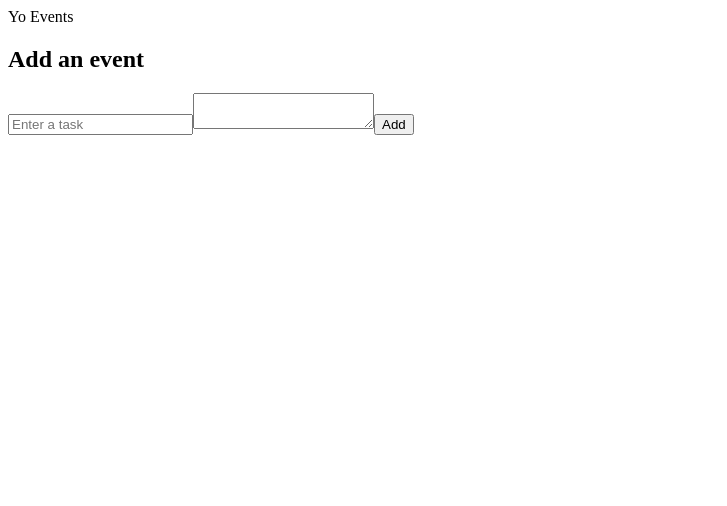
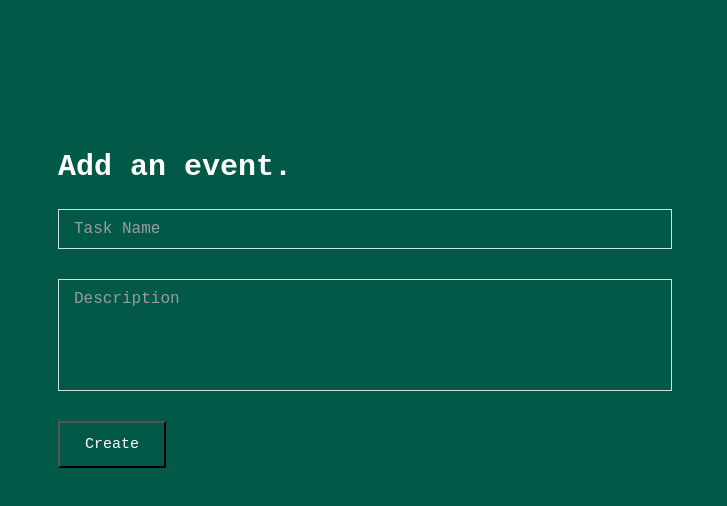
Before and after one commit to aktn/Productive-App-Angular-, an Angular app: page /events in a window 1280 px wide. Shown: the top 506 px of the page, without its empty margins (0-727 px from the left). Built offline with nearby package versions, Linux system fonts and the light colour scheme.

Commit message:
Styling an event form designs

```diff
--- a/src/productivity/events/containers/event-form/event-form.component.scss
+++ b/src/productivity/events/containers/event-form/event-form.component.scss
@@ -0,0 +1,19 @@
+.event-form {
+  margin: 150px 50px;
+  color: #fff;
+
+  button {
+    color: #fff;
+    padding: 13px 25px;
+    cursor: pointer;
+    font-size: 15px;
+    background: transparent;
+    transition: 0.2s;
+    font-family: var(--main-font);
+  }
+
+  h2 {
+    font-size: 30px;
+    font-family: var(--main-font);
+  }
+}
--- a/src/productivity/events/containers/event-form/event-form.component.ts
+++ b/src/productivity/events/containers/event-form/event-form.component.ts
@@ -5,12 +5,11 @@ import { Component } from "@angular/core";
   selector: "event-form",
   styleUrls: ["event-form.component.scss"],
   template: `
-    <div>
-      Yo Events
+    <div class="event-form">
       <shared-form (created)="createNewTask($event)">
-        <h2>Add an event</h2>
+        <h2>Add an event.</h2>
         <button type="submit">
-          Add
+          Create
         </button>
       </shared-form>
     </div>
--- a/src/productivity/shared/shared-form/components/shared-form.component.scss
+++ b/src/productivity/shared/shared-form/components/shared-form.component.scss
@@ -0,0 +1,18 @@
+input,
+textarea {
+  font-size: 16px;
+  padding: 10px 15px;
+  outline: 0;
+  width: 50%;
+  color: #fff;
+  background: transparent;
+  margin-bottom: 30px;
+  display: block;
+  border: 1px solid #d1deeb;
+  resize: none;
+  font-family: var(--main-font);
+}
+
+::placeholder {
+  color: #9c9c9c;
+}
--- a/src/productivity/shared/shared-form/components/shared-form.component.ts
+++ b/src/productivity/shared/shared-form/components/shared-form.component.ts
@@ -5,18 +5,16 @@ import { FormGroup, FormBuilder, Validators } from "@angular/forms";
   selector: "shared-form",
   styleUrls: ["shared-form.component.scss"],
   template: `
-    <div>
-      <form (ngSubmit)="onSubmit()" [formGroup]="form">
-        <ng-content select="h2"> </ng-content>
-        <input
-          type="text"
-          placeholder="Enter a task"
-          formControlName="taskName"
-        />
-        <textarea formControlName="description"></textarea>
-        <ng-content select="button"> </ng-content>
-      </form>
-    </div>
+    <form (ngSubmit)="onSubmit()" [formGroup]="form">
+      <ng-content select="h2"> </ng-content>
+      <input type="text" placeholder="Task Name" formControlName="taskName" autofocus />
+      <textarea
+        rows="5"
+        placeholder="Description"
+        formControlName="description"
+      ></textarea>
+      <ng-content select="button"> </ng-content>
+    </form>
   `
 })
 export class SharedFormComponent {
--- a/src/styles.scss
+++ b/src/styles.scss
@@ -1 +1,9 @@
 /* You can add global styles to this file, and also import other style files */
+
+body {
+  background-color: #025948;
+}
+
+:root {
+  --main-font: "IBM Plex Mono", monospace;
+}
```
